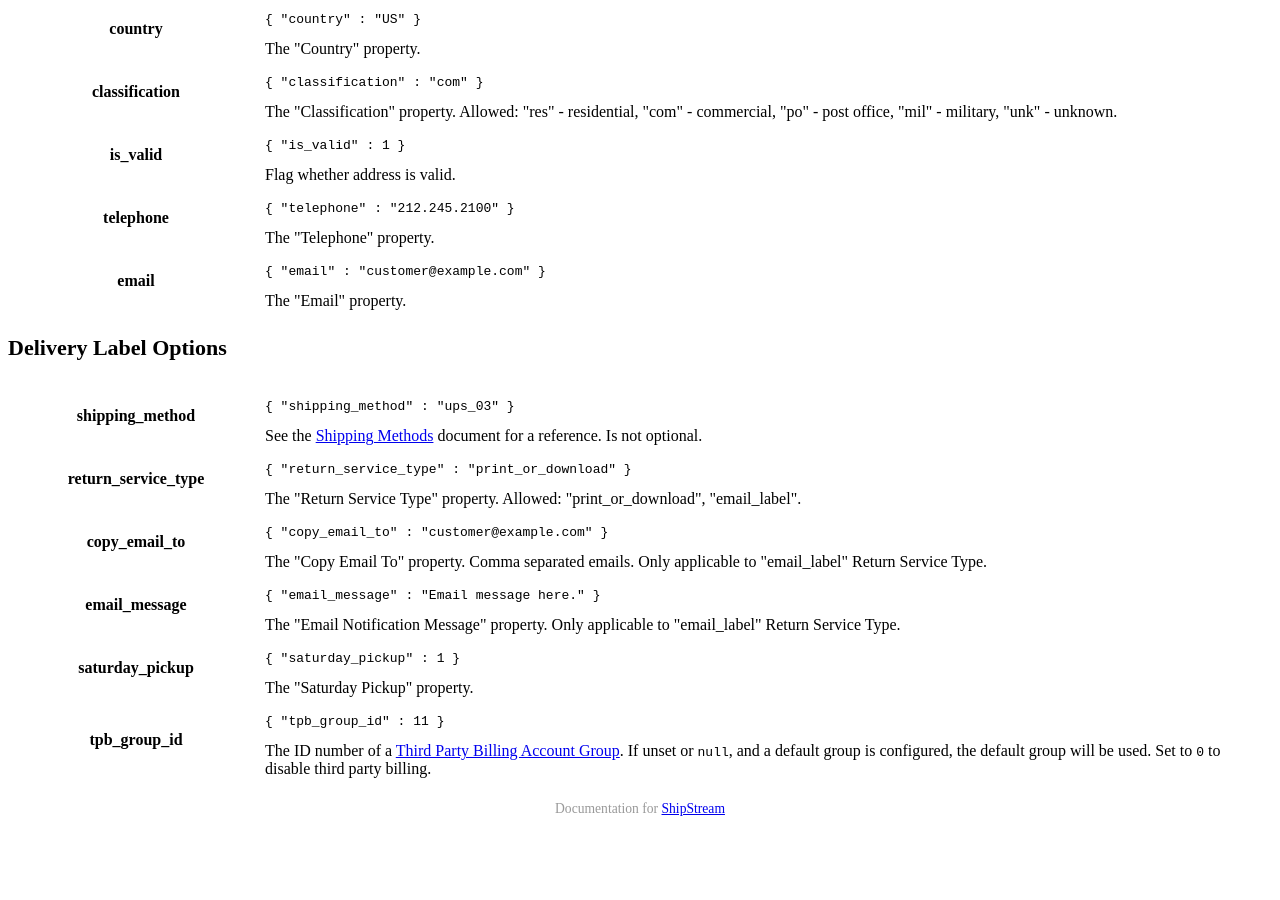
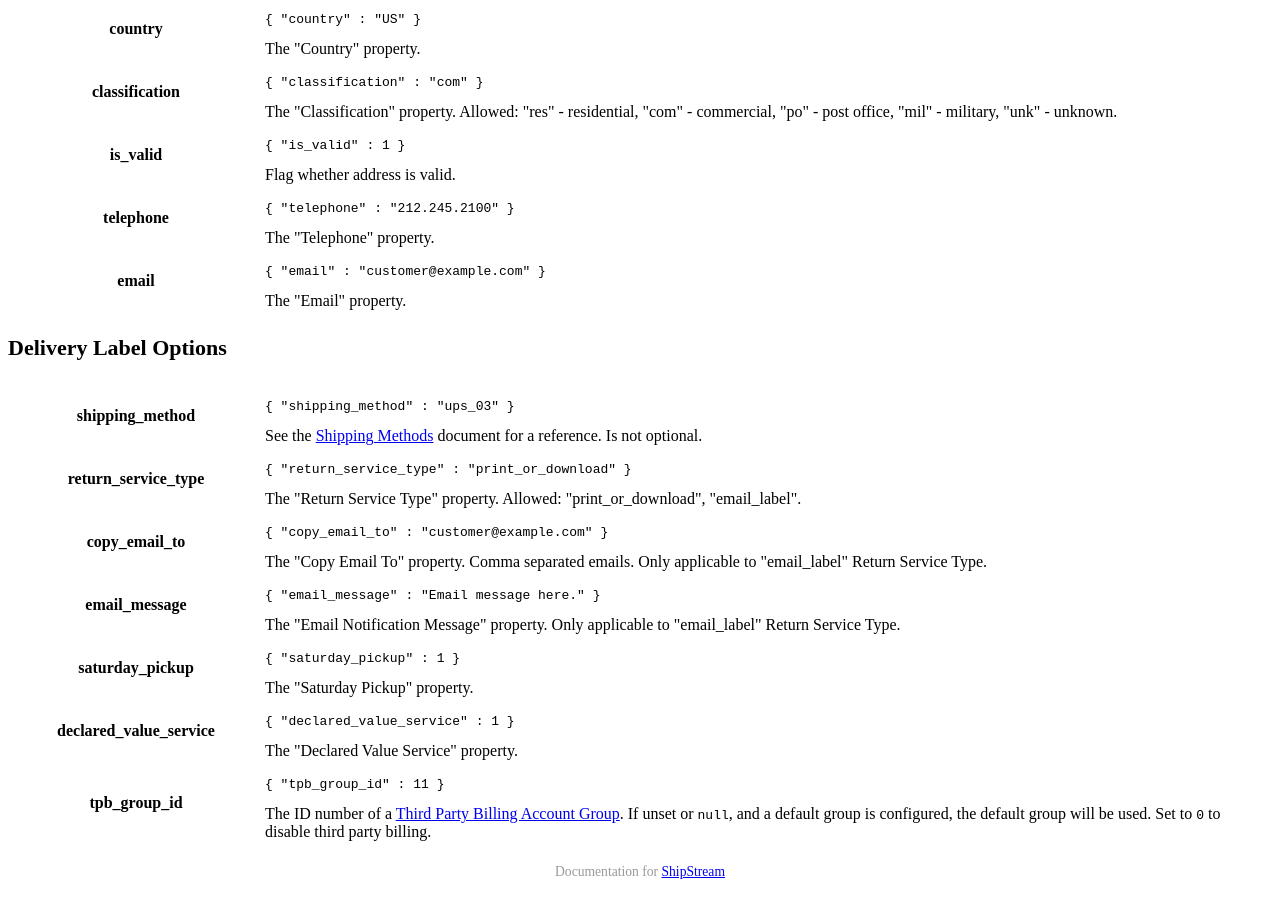
Before and after one commit to ShipStream/shipstream.github.io, a Jekyll site: the page built from _posts/2021-01-21-delivery-label.md, in a window 1280 px wide and 900 px high, scrolled down 11158 px. Built offline with Jekyll 4.4.1, drawn with Linux system fonts in a browser that asks for light colours; a style sheet for code colours, icons or effects is not loaded; before the commit the page ends 11995 px from its top, so only the background shows below that.

Commit message:
Add declared value service to delivery label API.

```diff
--- a/_posts/2021-01-21-delivery-label.md
+++ b/_posts/2021-01-21-delivery-label.md
@@ -905,6 +905,13 @@ Void delivery label.
     </td>
 </tr>
 <tr>
+    <th>declared_value_service</th>
+    <td>
+        <pre><code>{ "declared_value_service" : 1 }</code></pre>
+        The "Declared Value Service" property.
+    </td>
+</tr>
+<tr>
     <th>tpb_group_id</th>
     <td>
         <pre><code>{ "tpb_group_id" : 11 }</code></pre>
```
